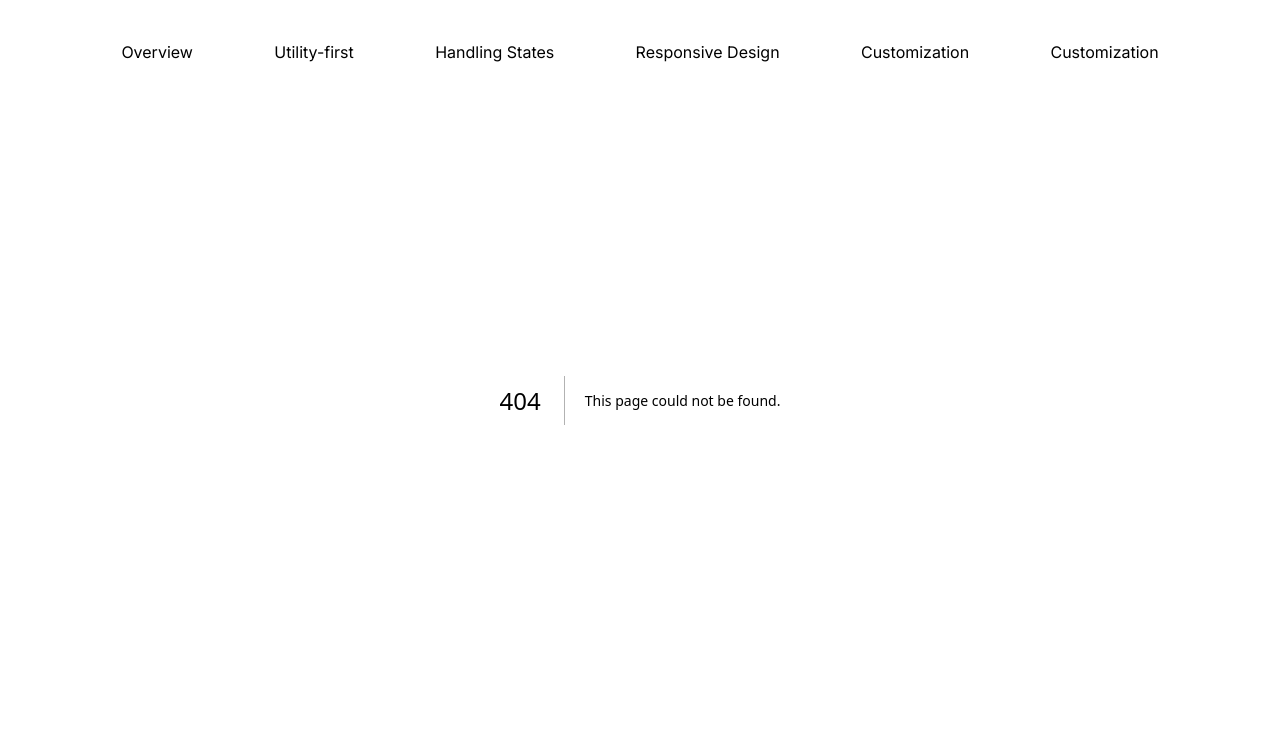
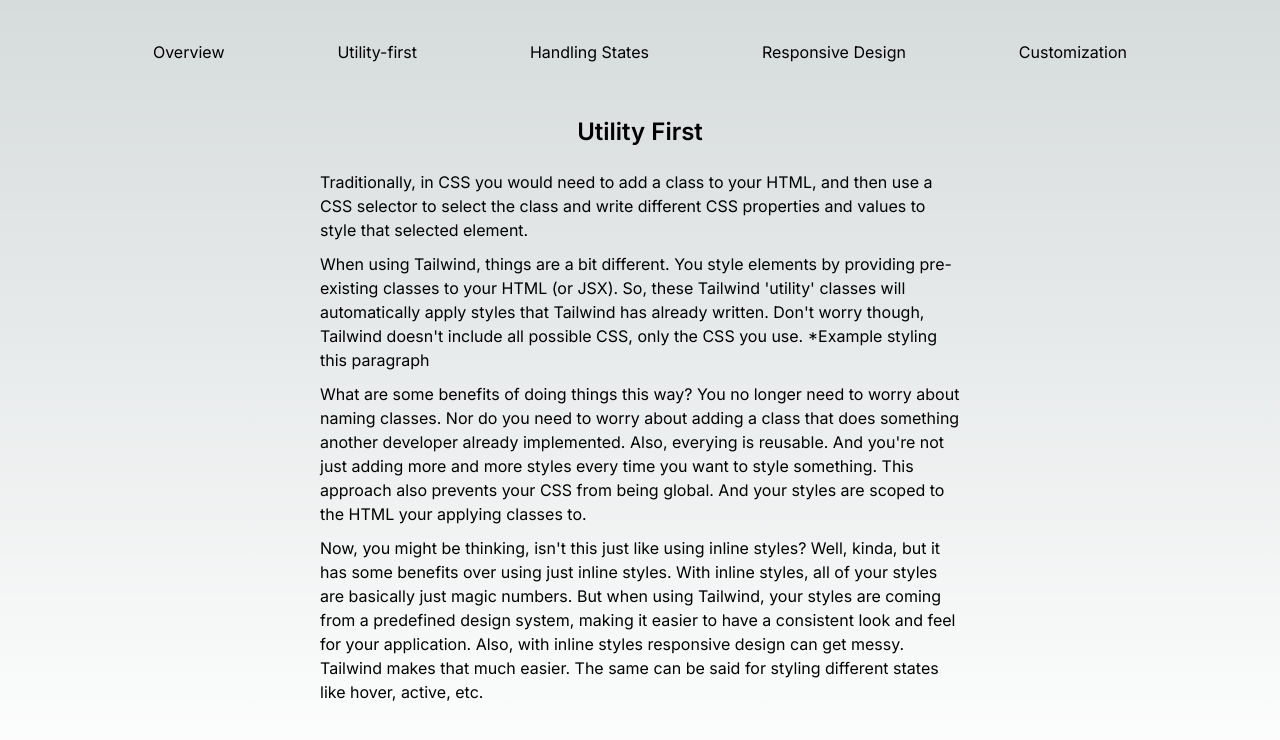
Before and after one commit to coderyansolomon/tailwind, a Next.js app: page /utility-first in a window 1280 px wide. Before the commit this address had no page. Shown: the top 740 px of the page. Built offline with nearby package versions, Linux system fonts and the light colour scheme.

Commit message:
utility-first

```diff
--- a/app/components/Header.jsx
+++ b/app/components/Header.jsx
@@ -5,7 +5,6 @@
     {label: 'Utility-first', path: '/utility-first'},
     {label: 'Handling States', path: '/states'},
     {label: 'Responsive Design', path: '/responsive'},
-    {label: 'Customization', path: '/customization'},
     {label: 'Customization', path: '/customization'},
 ]
 
--- /dev/null
+++ b/app/utility-first/page.jsx
@@ -0,0 +1,38 @@
+export default function UtilityFirst() {
+    return (
+      <main className="flex min-h-screen flex-col items-center justify-between p-24">
+            <h2 className={`mb-3 text-2xl font-semibold mt-5`}>
+              Utility First
+            </h2>
+            <p>
+              Traditionally, in CSS you would need to add a class to your HTML, and then
+              use a CSS selector to select the class and write different CSS properties
+              and values to style that selected element.
+            </p>
+            <p>
+                When using Tailwind, things are a bit different. You style elements by
+                providing pre-existing classes to your HTML (or JSX). So, these Tailwind
+                'utility' classes will automatically apply styles that Tailwind has already
+                written. Don't worry though, Tailwind doesn't include all possible CSS, only
+                the CSS you use. *Example styling this paragraph
+            </p>
+            <p>
+                What are some benefits of doing things this way? You no longer need to worry
+                about naming classes. Nor do you need to worry about adding a class that does
+                something another developer already implemented. Also, everying is reusable. And you're
+                not just adding more and more styles every time you want to style something. This
+                approach also prevents your CSS from being global. And your styles are scoped to the
+                HTML your applying classes to.
+            </p>
+            <p>
+                Now, you might be thinking, isn't this just like using inline styles? Well, kinda,
+                but it has some benefits over using just inline styles. With inline styles, all of
+                your styles are basically just magic numbers. But when using Tailwind, your styles
+                are coming from a predefined design system, making it easier to have a consistent
+                look and feel for your application. Also, with inline styles responsive design
+                can get messy. Tailwind makes that much easier. The same can be said for styling
+                different states like hover, active, etc.
+            </p>
+      </main>
+    )
+  }
```
